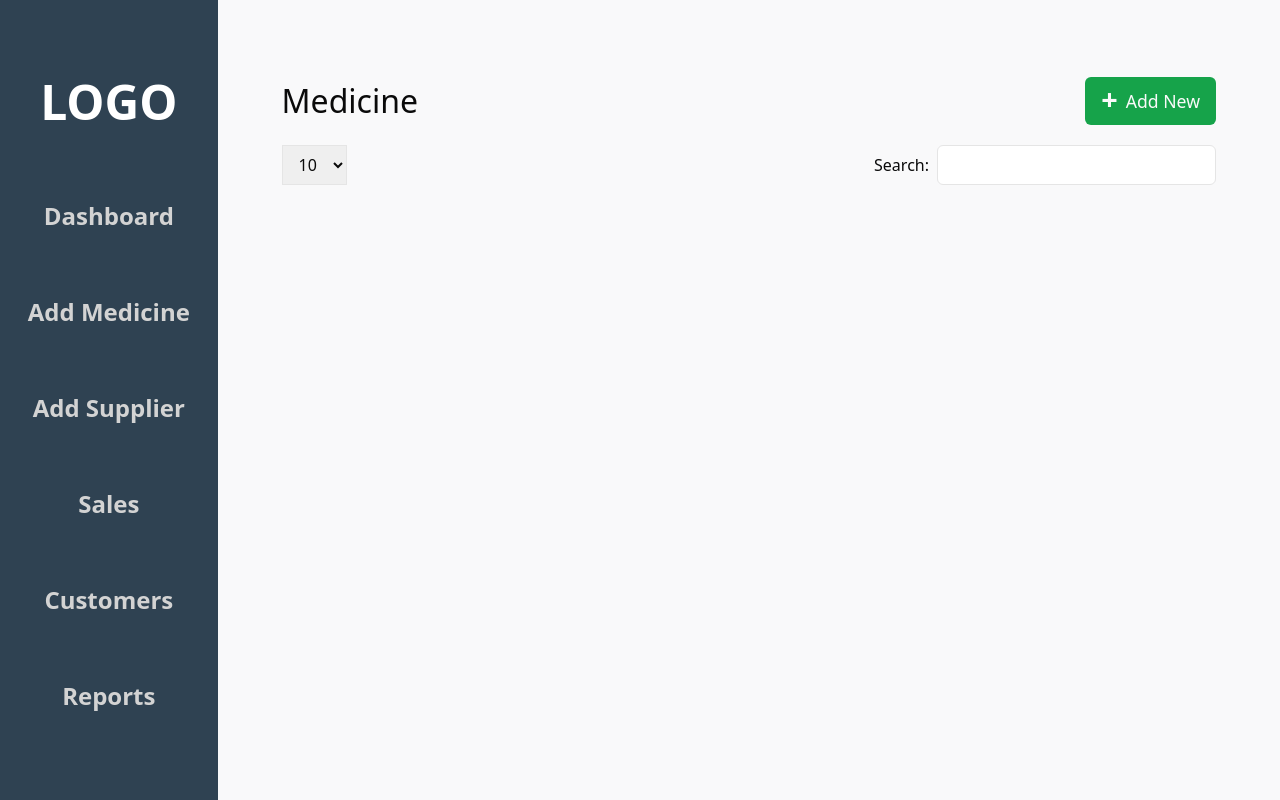
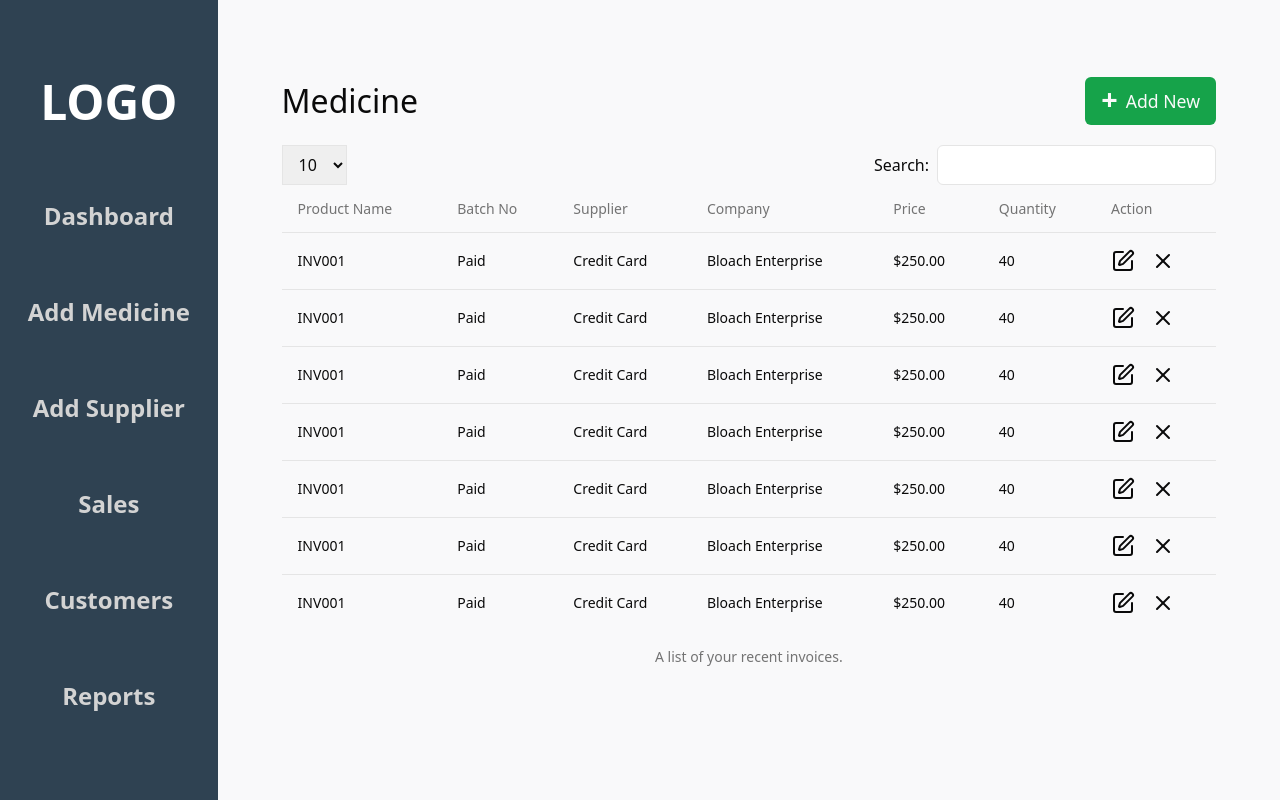
Before and after one commit to chwaleed/Pharmacy-Managment-System, a React (Vite) app in the folder frontend/: page /add-medicine in a window 1280 px wide. Built offline with nearby package versions, Linux system fonts and the light colour scheme.

Commit message:
data table added

```diff
--- a/frontend/src/pages/add-medicine/index.jsx
+++ b/frontend/src/pages/add-medicine/index.jsx
@@ -11,6 +11,62 @@ import {
   FormMessage,
 } from "@/components/ui/form";
 import { Input } from "@/components/ui/input";
+import {
+  Table,
+  TableBody,
+  TableCaption,
+  TableCell,
+  TableHead,
+  TableHeader,
+  TableRow,
+} from "@/components/ui/table";
+import { Edit } from "lucide-react";
+import { X } from "lucide-react";
+
+const invoices = [
+  {
+    invoice: "INV001",
+    paymentStatus: "Paid",
+    totalAmount: "$250.00",
+    paymentMethod: "Credit Card",
+  },
+  {
+    invoice: "INV002",
+    paymentStatus: "Pending",
+    totalAmount: "$150.00",
+    paymentMethod: "PayPal",
+  },
+  {
+    invoice: "INV003",
+    paymentStatus: "Unpaid",
+    totalAmount: "$350.00",
+    paymentMethod: "Bank Transfer",
+  },
+  {
+    invoice: "INV004",
+    paymentStatus: "Paid",
+    totalAmount: "$450.00",
+    paymentMethod: "Credit Card",
+  },
+  {
+    invoice: "INV005",
+    paymentStatus: "Paid",
+    totalAmount: "$550.00",
+    paymentMethod: "PayPal",
+  },
+  {
+    invoice: "INV006",
+    paymentStatus: "Pending",
+    totalAmount: "$200.00",
+    paymentMethod: "Bank Transfer",
+  },
+  {
+    invoice: "INV007",
+    paymentStatus: "Unpaid",
+    totalAmount: "$300.00",
+    paymentMethod: "Credit Card",
+  },
+];
 
 function AddMedicine() {
   const form = useForm();
@@ -39,6 +95,42 @@ function AddMedicine() {
           Search: <Input className="text-[1.1rem]" type="text" />
         </span>
       </div>
+      <div>
+        <Table>
+          <TableCaption>A list of your recent invoices.</TableCaption>
+          <TableHeader>
+            <TableRow>
+              <TableHead>Product Name</TableHead>
+              <TableHead>Batch No</TableHead>
+              <TableHead>Supplier</TableHead>
+              <TableHead>Company</TableHead>
+              <TableHead>Price</TableHead>
+              <TableHead>Quantity</TableHead>
+              <TableHead>Action</TableHead>
+            </TableRow>
+          </TableHeader>
+          <TableBody>
+            {invoices.map((item, index) => (
+              <TableRow key={index}>
+                <TableCell className="font-medium">INV001</TableCell>
+                <TableCell>Paid</TableCell>
+                <TableCell>Credit Card</TableCell>
+                <TableCell>Bloach Enterprise</TableCell>
+                <TableCell className="">$250.00</TableCell>
+                <TableCell>40</TableCell>
+                <TableCell className="flex gap-4">
+                  <span>
+                    <Edit />
+                  </span>
+                  <span>
+                    <X />
+                  </span>
+                </TableCell>
+              </TableRow>
+            ))}
+          </TableBody>
+        </Table>
+      </div>
     </div>
   );
 }
```
